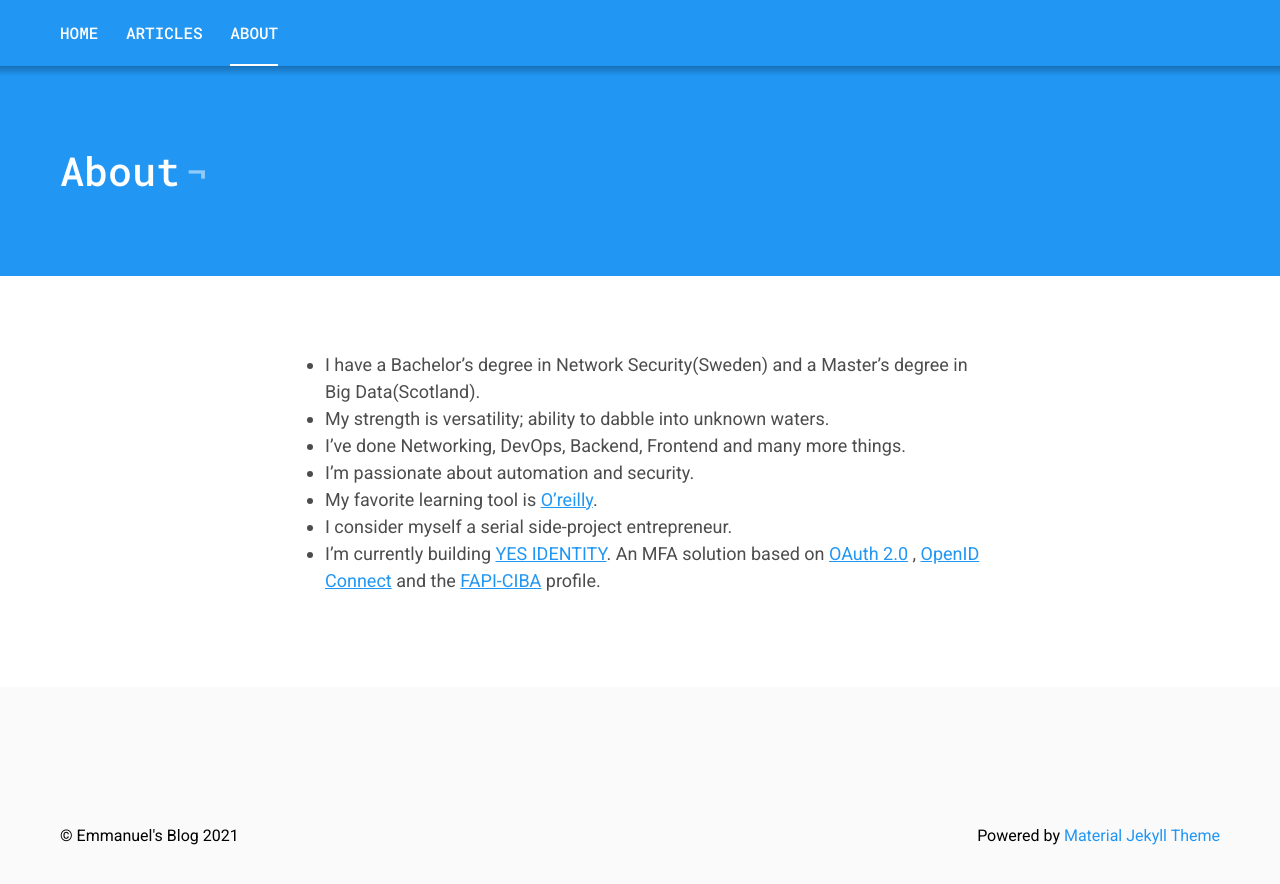
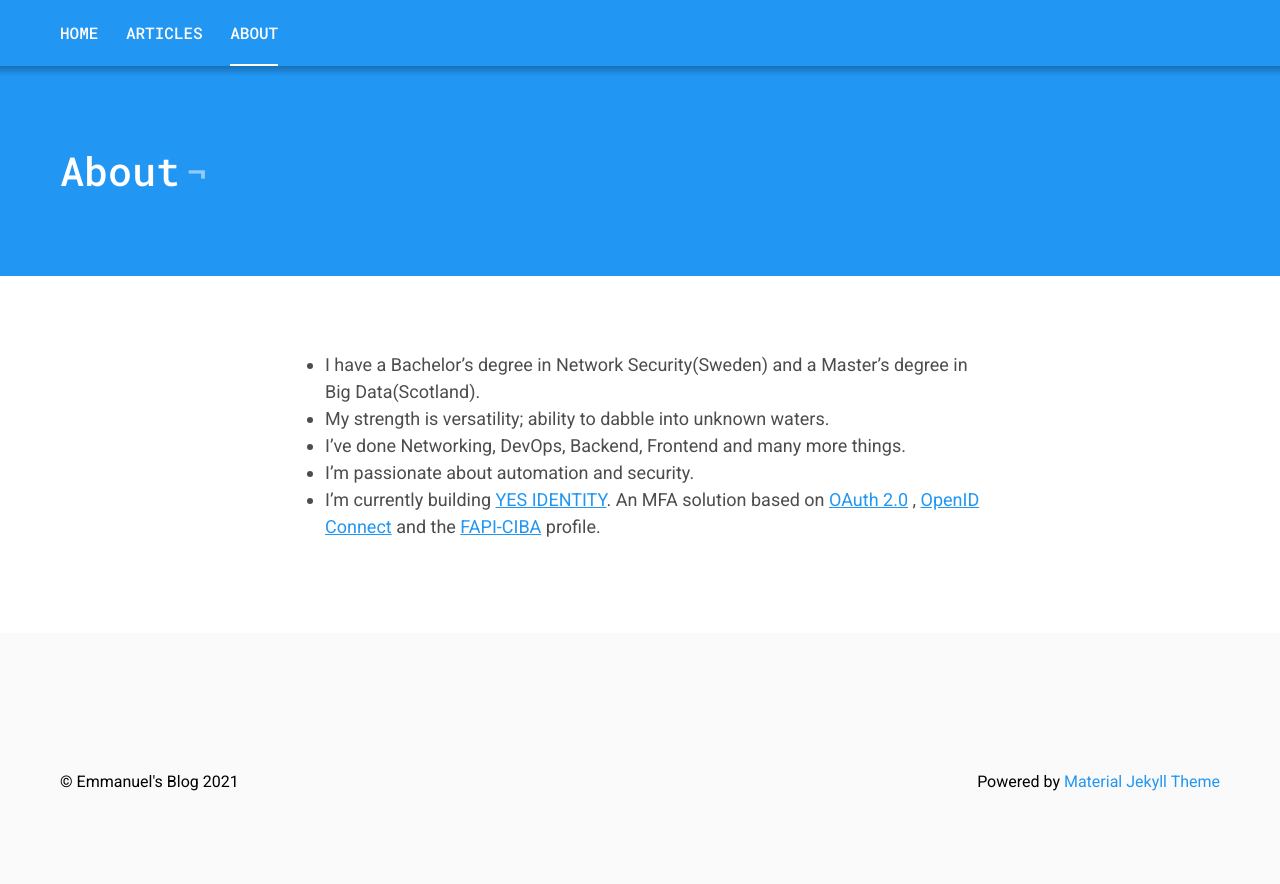
Before and after one commit to osimosu/osimosu.github.io, a Jekyll site: the page built from _pages/about.markdown, in a window 1280 px wide and 987 px high. Shown: the top 884 px of the window. Built offline with Jekyll 4.4.1, drawn with Linux system fonts in a browser that asks for light colours.

Commit message:
Update about

```diff
--- a/_pages/about.markdown
+++ b/_pages/about.markdown
@@ -12,10 +12,6 @@ permalink: /about/
 
 * I'm passionate about automation and security.
 
-* My favorite learning tool is [O'reilly](https://www.oreilly.com/){:target="_blank"}.
-
-* I consider myself a serial side-project entrepreneur.
-
 * I'm currently building [YES IDENTITY](https://yesidentity.com/){:target="_blank"}. An MFA solution based
   on [OAuth 2.0](https://datatracker.ietf.org/doc/html/rfc6749){:target="_blank"}
   , [OpenID Connect](https://openid.net/specs/openid-connect-core-1_0.html){:target="_blank"} and
```
